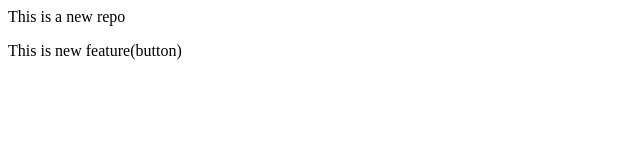
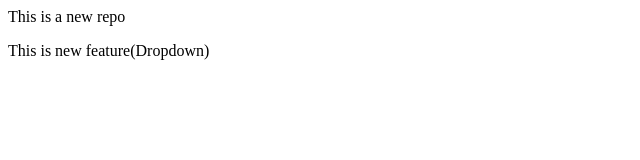
Before and after one commit to piyushahir05/localrepo, a plain HTML site: page index.html in a window 1280 px wide. Shown: the full height of the page, 0-640 px from the left. Drawn offline with Linux system fonts and the light colour scheme.

Commit message:
Added feature1

```diff
--- a/index.html
+++ b/index.html
@@ -1,2 +1,2 @@
 <p>This is a new repo</p>
-<p>This is new feature(button)</p>
+<p>This is new feature(Dropdown)</p>
```
